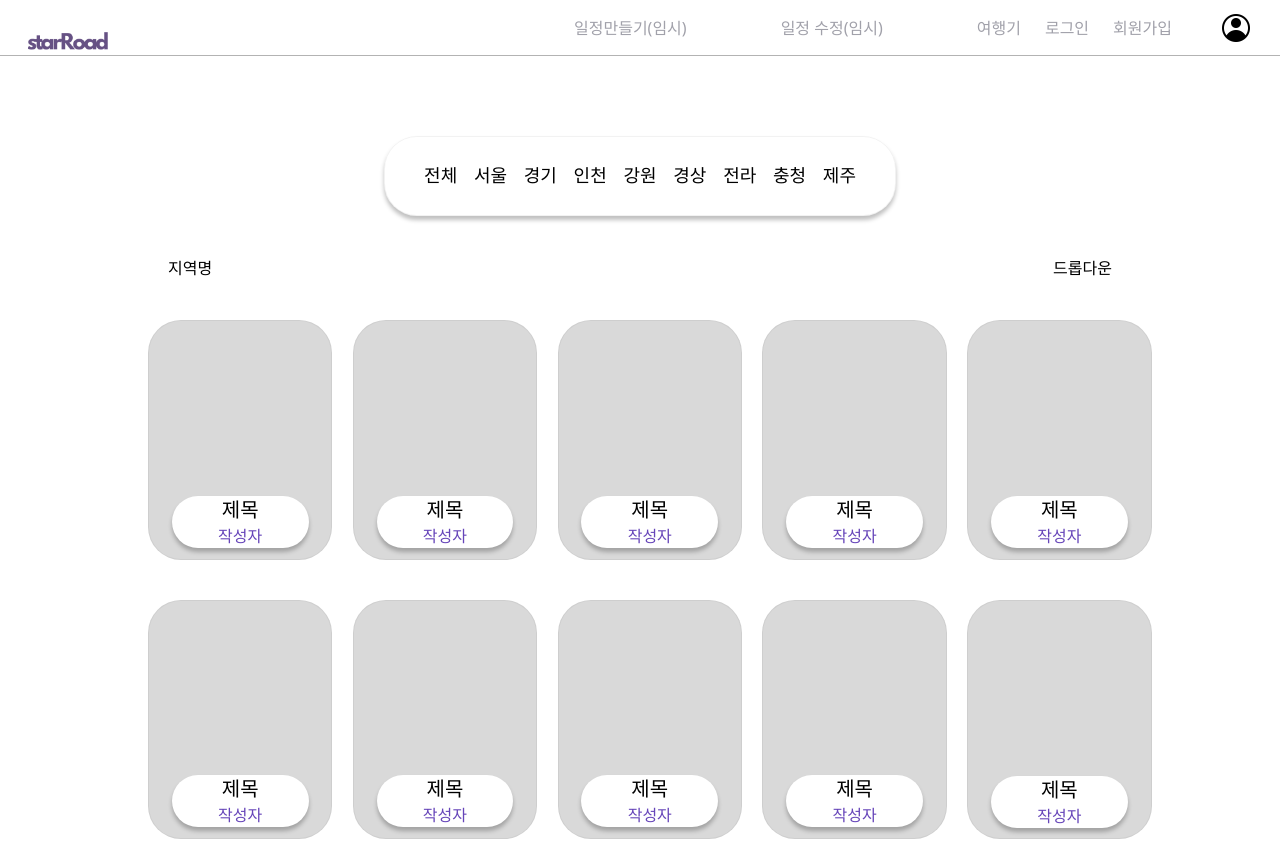
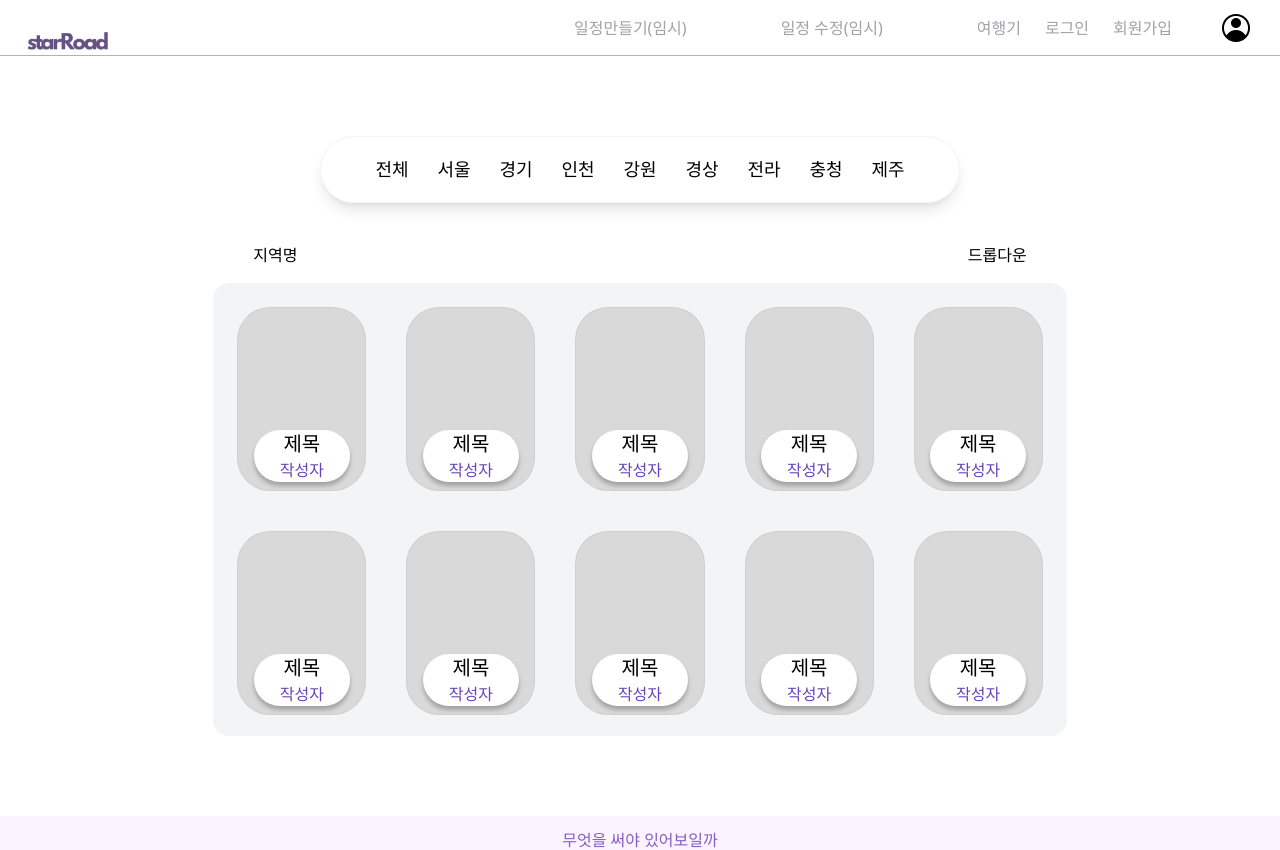
Before and after one commit to kimcodud/elice-gitlab-mirroring, a React (Vite) app: page /travelBoard in a window 1280 px wide. Shown: the top 850 px of the page. Built offline with nearby package versions, Linux system fonts and the light colour scheme.

Commit message:
Design: CSS 수정 및 변수명 변경

```diff
--- a/src/components/TravelBoardPage/TravelBoardPage.jsx
+++ b/src/components/TravelBoardPage/TravelBoardPage.jsx
@@ -2,12 +2,12 @@
   function TravelBoard() {
     function PostCard() {
       return (
-        <div>
+        <div className="w-full h-1/2 flex justify-center items-center">
           <style>
           {`
           .postCard {
             width: 90%;
-            padding-top: 80%;
+            padding-top: 75%;
             border: 1px solid rgba(0, 0, 0, 0.05);
             border-radius: 33px;
             background: #D9D9D9;
@@ -17,6 +17,7 @@
             border-radius: 50px;
             background: #FFFFFF;
           }
+
           .postInfo {
             width: 75%;
             height: 20%;
@@ -28,31 +29,7 @@
           .postWriter {
             color: #6645B9;
           }
-          `}
-          </style>
-          <div className="postCard flex flex-col justify-end items-center m-5">
-            <div className="postInfo flex flex-col justify-center items-center">
-              <div className="postTittle text-xl">제목</div>
-              <div className="postWriter">작성자</div>
-            </div>
-          </div>
-        </div>
-      )
-    }
 
-    return (
-      <div className="flex justify-center items-center">
-        <style>
-          {`
-          .area {
-            width: 50%;
-            height: 80px;
-            border: 1px solid rgba(0, 0, 0, 0.05);
-            box-shadow: 0px 4px 4px rgba(0, 0, 0, 0.25);
-            border-radius: 33px;
-            margin: 80px 0 40px 0;
-            padding: 0 3%;
-          }
           .province {
             display: flex;
             justify-content: center;
@@ -70,10 +47,20 @@
             font-size: x-large;
           }
           `}
+          </style>
+          <div className="postCard flex flex-col justify-end items-center m-3">
+            <div className="postInfo flex flex-col justify-center items-center">
+              <div className="postTittle text-xl">제목</div>
+              <div className="postWriter">작성자</div>
+            </div>
+          </div>
+        </div>
+      )
+    }
 
-        </style>
-      <div style={{width: '80%'}} className="flex flex-col items-center">
-        <div className="area flex flex-row justify-around items-center">
+    return (
+      <div className="flex flex-col justify-center items-center w-full" style={{height:'85vh'}}>
+        <nav className="area flex flex-row justify-around items-center w-1/2 h-20 border border-gray-100 shadow-lg mt-20 mb-10 rounded-full px-10">
           <div className="province">전체</div>
           <div className="province">서울</div>
           <div className="province">경기</div>
@@ -83,12 +70,49 @@
           <div className="province">전라</div>
           <div className="province">충청</div>
           <div className="province">제주</div>
-        </div>
-        <div className="flex flex-row justify-between w-full px-10">
+        </nav>
+
+        <style>
+          {`
+          .overflow-auto {
+            overflow: hidden;
+            position: relative;
+          }
+
+          .overflow-auto:hover {
+            overflow: auto;
+          }
+
+          .overflow-auto::-webkit-scrollbar {
+            width: 8px;
+          }
+
+          .overflow-auto::-webkit-scrollbar-track {
+            background-color: #F1F5F9;
+          }
+
+          .overflow-auto::-webkit-scrollbar-thumb {
+            background-color: #B09FCE;
+            border-radius: 4px;
+          }
+
+          .overflow-auto::-webkit-scrollbar-thumb:hover {
+            background-color: #6645B9;
+          }
+          `}
+
+        </style>
+        <div className="flex flex-row justify-between px-10 w-2/3 mb-">
           <div>지역명</div>
           <div>드롭다운</div>
         </div>
-        <div className="w-full grid grid-cols-5 my-5" >
+
+
+
+        <div className="flex flex-col justify-start items-center w-full h-2/3 mt-4">
+          <div className=" bg-gray-100 rounded-2xl  w-2/3 h-full p-3">
+          <div className="overflow-auto w-full h-full ">
+            <div className="grid grid-cols-5 justify-items-center items-center gap-4 ">
             <PostCard />
             <PostCard />
             <PostCard />
@@ -100,10 +124,10 @@
             <PostCard />
             <PostCard />
             <PostCard />
-
             </div>
           </div>
-
+          </div>
+        </div>
       </div>
     )
 }
```
Lines whose indentation alone changed are shown as unchanged.
